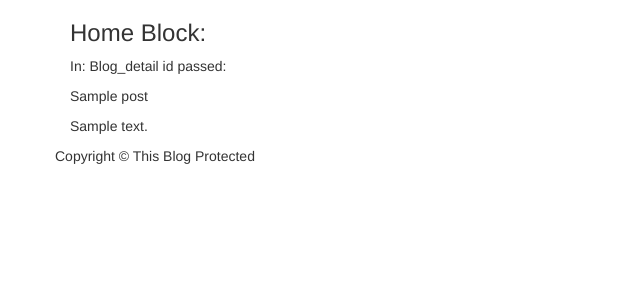
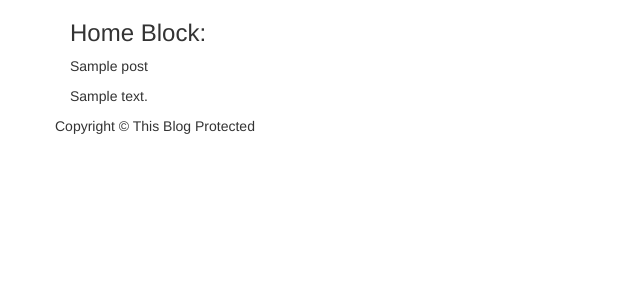
Before and after one commit to ksgifford/learning-journal, a Python web app: template journalapp/templates/blog_detail.jinja2 in a window 1280 px wide. Shown: the top 300 px of the page, without its empty margins (0-640 px from the left). Run offline with Jinja, Linux system fonts and the light colour scheme; the template is opened without the code that fills it: most values are stand-ins (such as "Sample title", 1, 10 or a date in 2020); some libraries are stand-ins or nearby versions.

Commit message:
Updated blog_detail to show single post

```diff
--- a/journalapp/templates/blog_detail.jinja2
+++ b/journalapp/templates/blog_detail.jinja2
@@ -1,7 +1,8 @@
 {# detail view #}
 {% extends "blog_base.jinja2"  %}
 {%  block show_item %}
-    <p>In: Blog_detail id passed:</p>
+{#    <p>In: Blog_detail id passed:</p>#}
+{#    <p>{{ post }}</p>#}
     <p>{{ post.title }}</p>
     <p>{{ post.content }}</p>
 {% endblock %}
--- a/journalapp/templates/blog_home.jinja2
+++ b/journalapp/templates/blog_home.jinja2
@@ -3,6 +3,8 @@
 {%  block show_item %}
     <p>In: Blog_home</p>
     <ul id="blog_listings">
+        {# TODO: Need to sort results#}
+
         {% for post in blog_posts.values() %}
             <li><a href="/entry/{{ post.id }}">{{ post.title }} - {{ post.posted }}</a></li>
         {% endfor %}
--- a/journalapp/views.py
+++ b/journalapp/views.py
@@ -30,4 +30,4 @@ class BlogViews:
     @view_config(route_name='detail', renderer='templates/blog_detail.jinja2')
     def detail(self):
         pkey = self.request.matchdict.get("pkey")
-        return dict(post=blog_posts[pkey])
+        return dict(post=blog_posts[int(pkey)])
```
